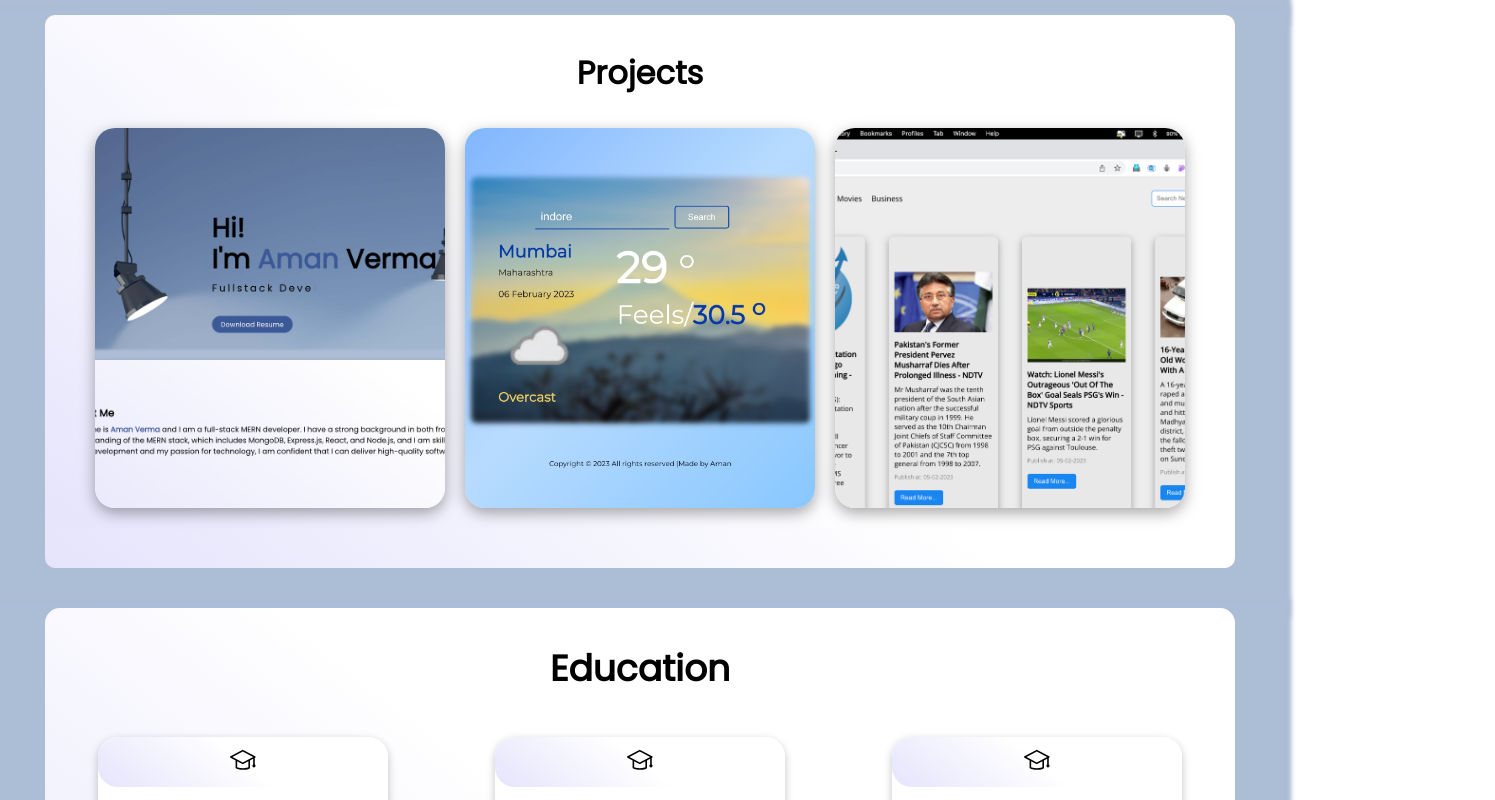
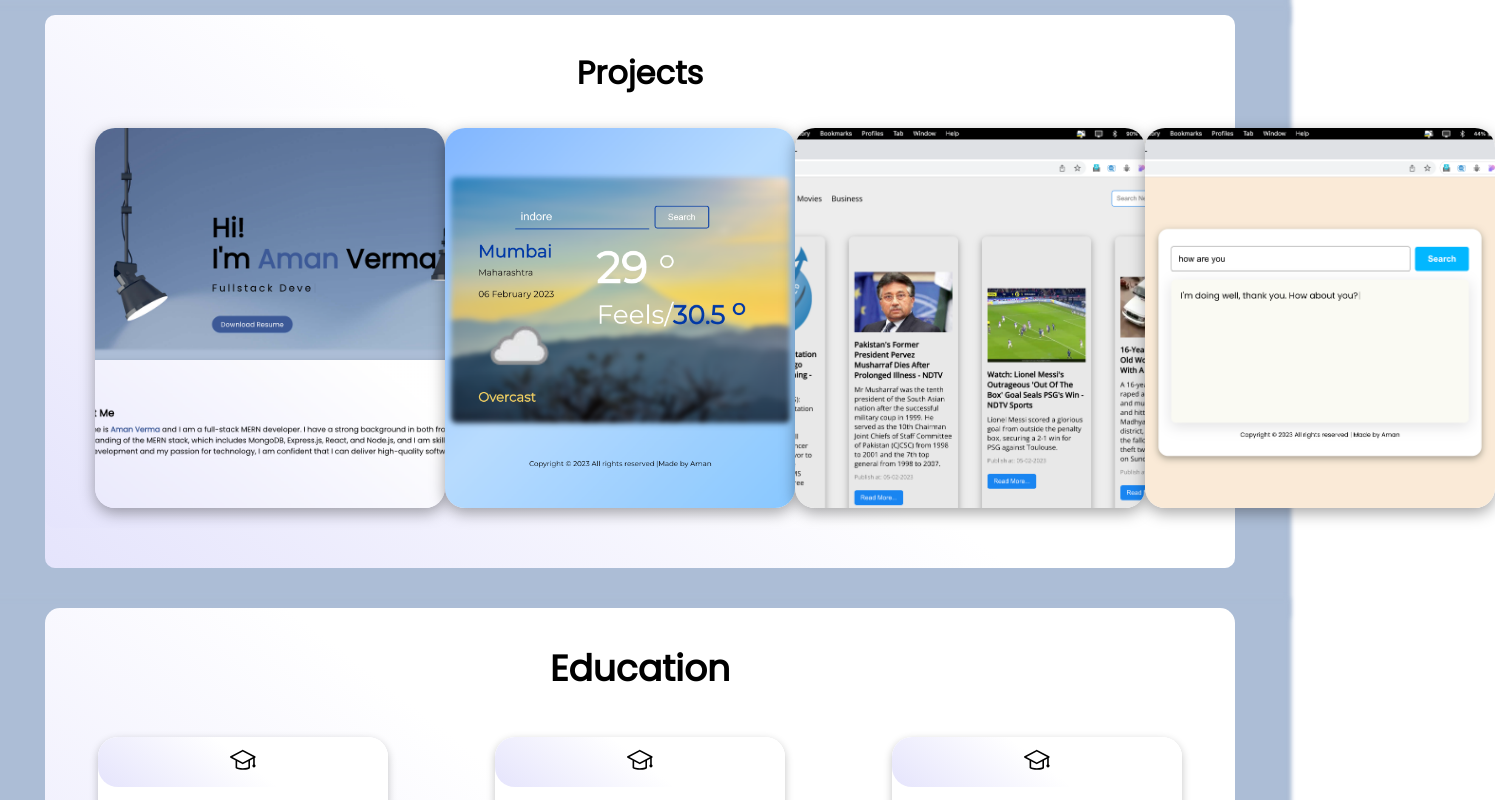
Before and after one commit to Aman0413/Portfolio-Website, a React (Create React App) app: page / in a window 1280 px wide. Shown: the part 940-1740 px from the top of the page, 1495 px wide, since content can reach past the window. Built offline with nearby package versions, Linux system fonts and the light colour scheme.

Commit message:
add some new links

```diff
--- a/src/components/projects/Project.js
+++ b/src/components/projects/Project.js
@@ -4,6 +4,7 @@ import "./Project.scss";
 import firstProjectImg from "../../assets/Screenshot 2023-02-07 at 2.24.53 PM.png";
 import secondProjectImg from "../../assets/weather.png";
 import thirdProjectImg from "../../assets/news.png";
+import fourthProjectImg from "../../assets/Screenshot 2023-02-18 at 4.03.37 PM.png";
 import Aos from "aos";
 import "aos/dist/aos.css";
 
@@ -43,6 +44,15 @@ function Project() {
             linklive={"https://youtu.be/vcCg4bwPIvI"}
             linkcode={"https://github.com/Aman0413/News-Website"}
           />
+          <ProjectCard
+            img={fourthProjectImg}
+            title={"Ask ?"}
+            discription={
+              "A query based site is a web platform that provides up-to-date information to its users. The site is built with a combination of technologies, including a front-end framework such as React, and Open AI APIs. "
+            }
+            linklive={"https://youtu.be/umh1Ac5oXC4"}
+            linkcode={"https://github.com/Aman0413/Ask-me-anything"}
+          />
         </div>
       </div>
     </div>
```
Also changed, not shown: src/assets/Screenshot 2023-02-18 at 4.03.37 PM.png (added).
